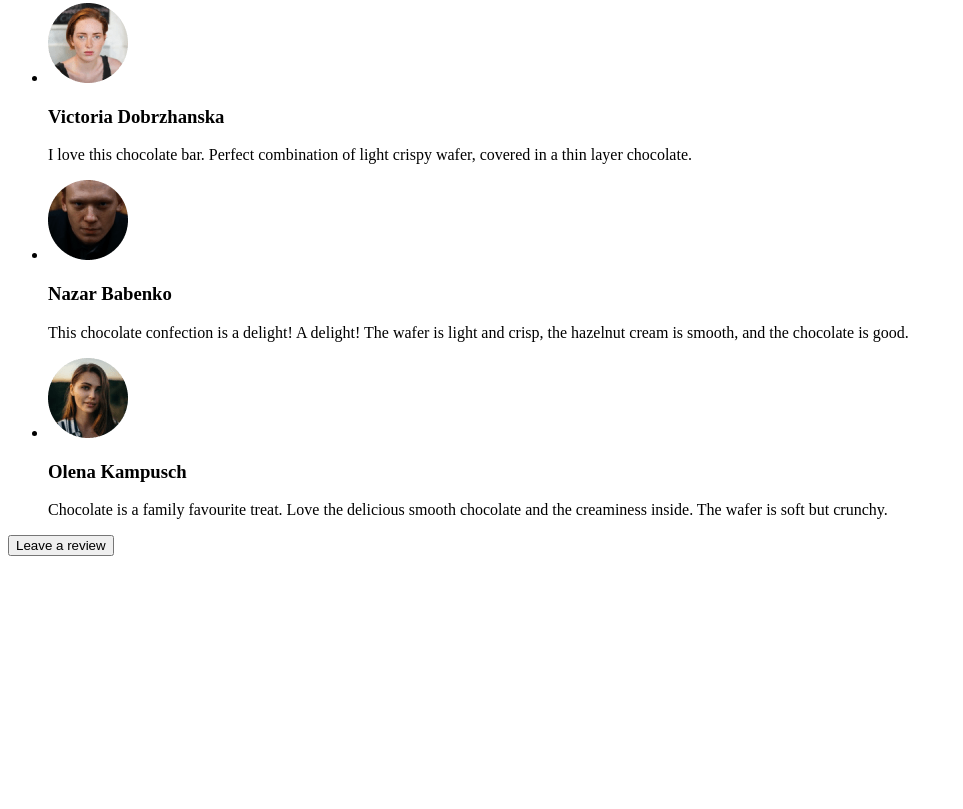
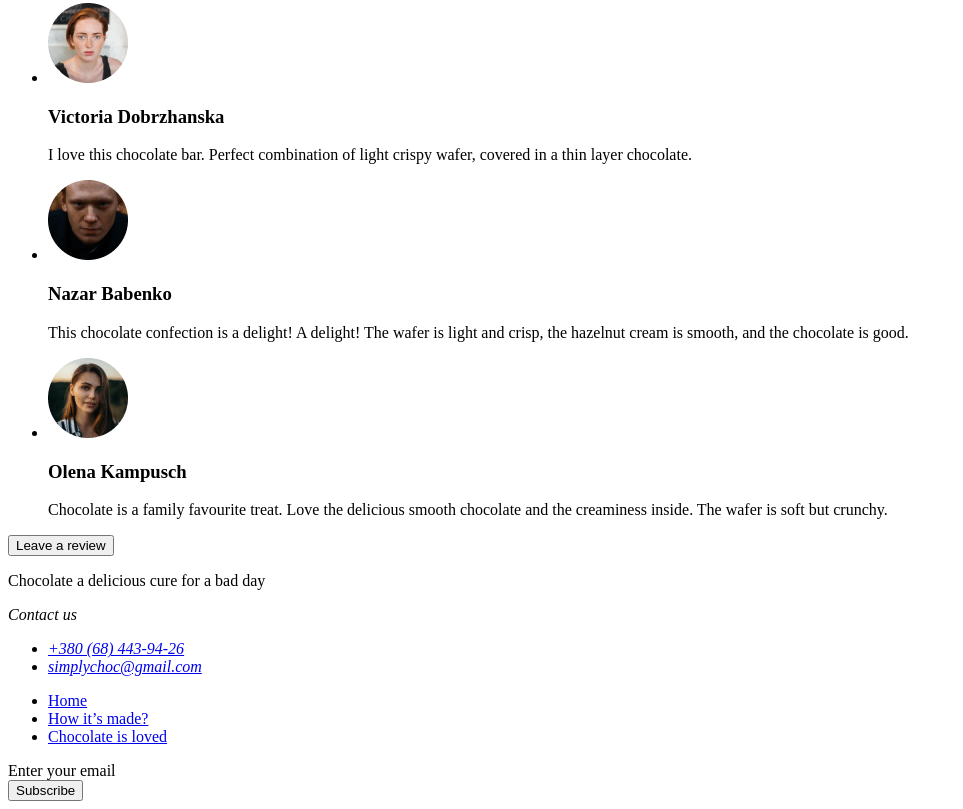
Before and after one commit to OlgaRuzhylenko/Chocolate, a plain HTML site: page index.html in a window 1280 px wide. Shown: the part 2539-3348 px from the top of the page, without its empty margins (0-963 px from the left). Before the commit the page ends 3103 px from the top, so only its background shows below. Drawn offline with Linux system fonts and the light colour scheme.

Commit message:
Update index.html

```diff
--- a/index.html
+++ b/index.html
@@ -32,15 +32,15 @@
             <a href="./index.html">Home</a>
           </li>
           <li>
-            <a href="">How it’s made?</a>
+            <a href="#how">How it’s made?</a>
           </li>
           <li>
-            <a href="">Chocolate is loved</a>
+            <a href="#loved">Chocolate is loved</a>
           </li>
         </ul>
         <ul>
           <li>
-            <a href="#" target="_blank">
+            <a href="https://www.instagram.com/" target="_blank" rel="noopener noroferre">
               <img
                 src="./image/header/instagram.svg"
                 alt="instagram icon"
@@ -50,7 +50,7 @@
             </a>
           </li>
           <li>
-            <a href="">
+            <a href="https://www.twitter.com/" target="_blank" rel="noopener noroferre">
               <img
                 src="./image/header/twitter.svg"
                 alt="twitter icon"
@@ -178,7 +178,7 @@
         </ul>
       </section>
       <!-- recipe section -->
-      <section>
+      <section id="how">
         <h2>hOW IT’S <span>made?</span></h2>
         <img
           src="./image/made/image.jpg"
@@ -220,7 +220,7 @@
         </ul>
       </section>
       <!-- reviews section -->
-      <section>
+      <section id="loved">
         <h2>chocolate is loved</h2>
         <ul>
           <li>
@@ -265,10 +265,28 @@
             </p>
           </li>
         </ul>
-        <button type="button">Leave  a review</button>
+        <button type="button">Leave a review</button>
       </section>
     </main>
     <!-- footer section -->
-    <footer></footer>
+    <footer>
+      <p><span>Chocolate</span> a delicious cure for a bad day</p>
+      <address>
+        <p>Contact us</p>
+        <ul>
+          <li><a href="tel:+380684439426">+380 (68) 443-94-26</a></li>
+          <li>
+            <a href="mailto:simplychoc@gmail.com">simplychoc@gmail.com</a>
+          </li>
+        </ul>
+      </address>
+      <ul>
+        <li><a href="./index.html">Home</a></li>
+        <li><a href="#how">How it’s made?</a></li>
+        <li><a href="#loved">Chocolate is loved</a></li>
+      </ul>
+      <form action="">Enter your email</form>
+      <button type="button">Subscribe</button>
+    </footer>
   </body>
 </html>
```
